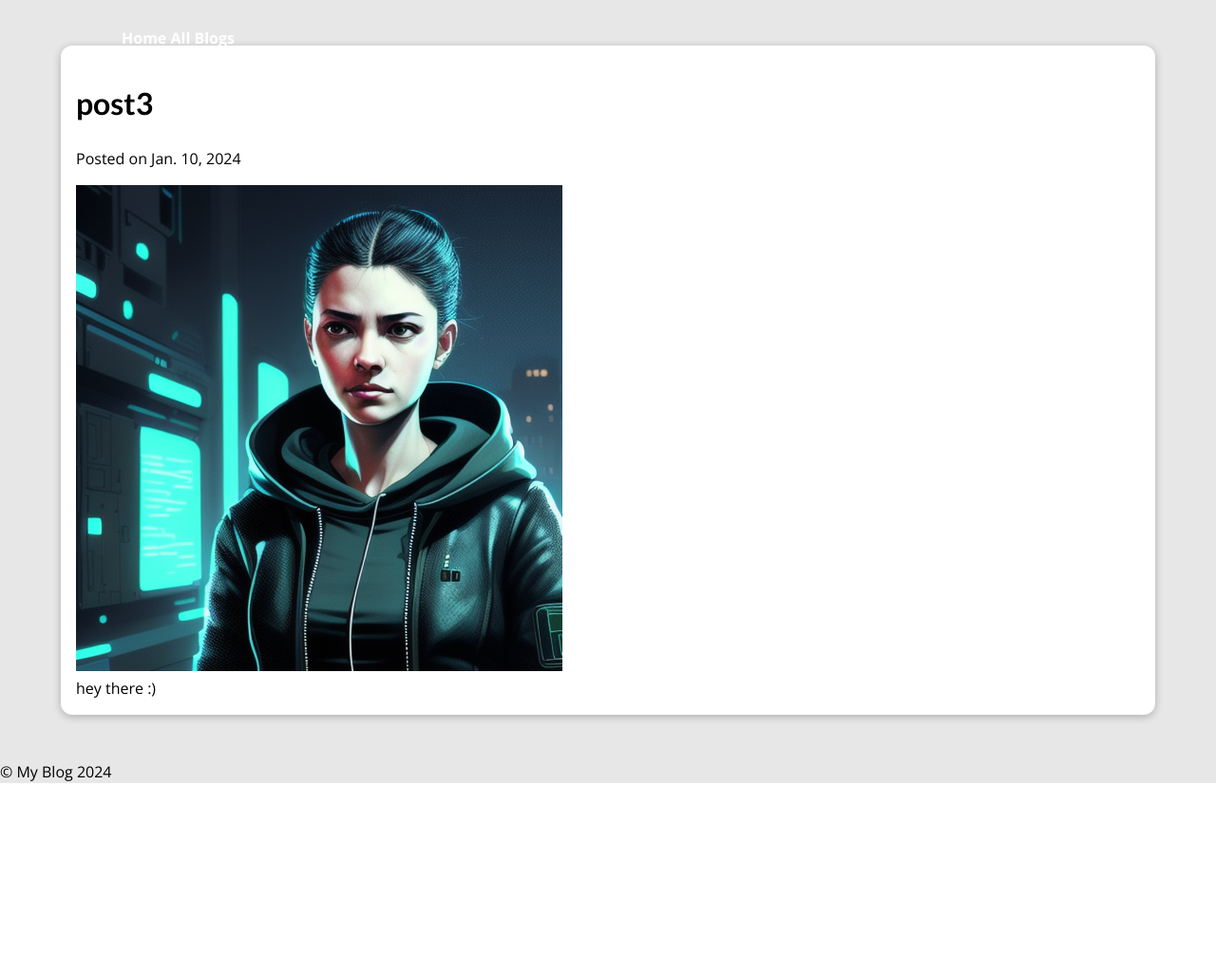
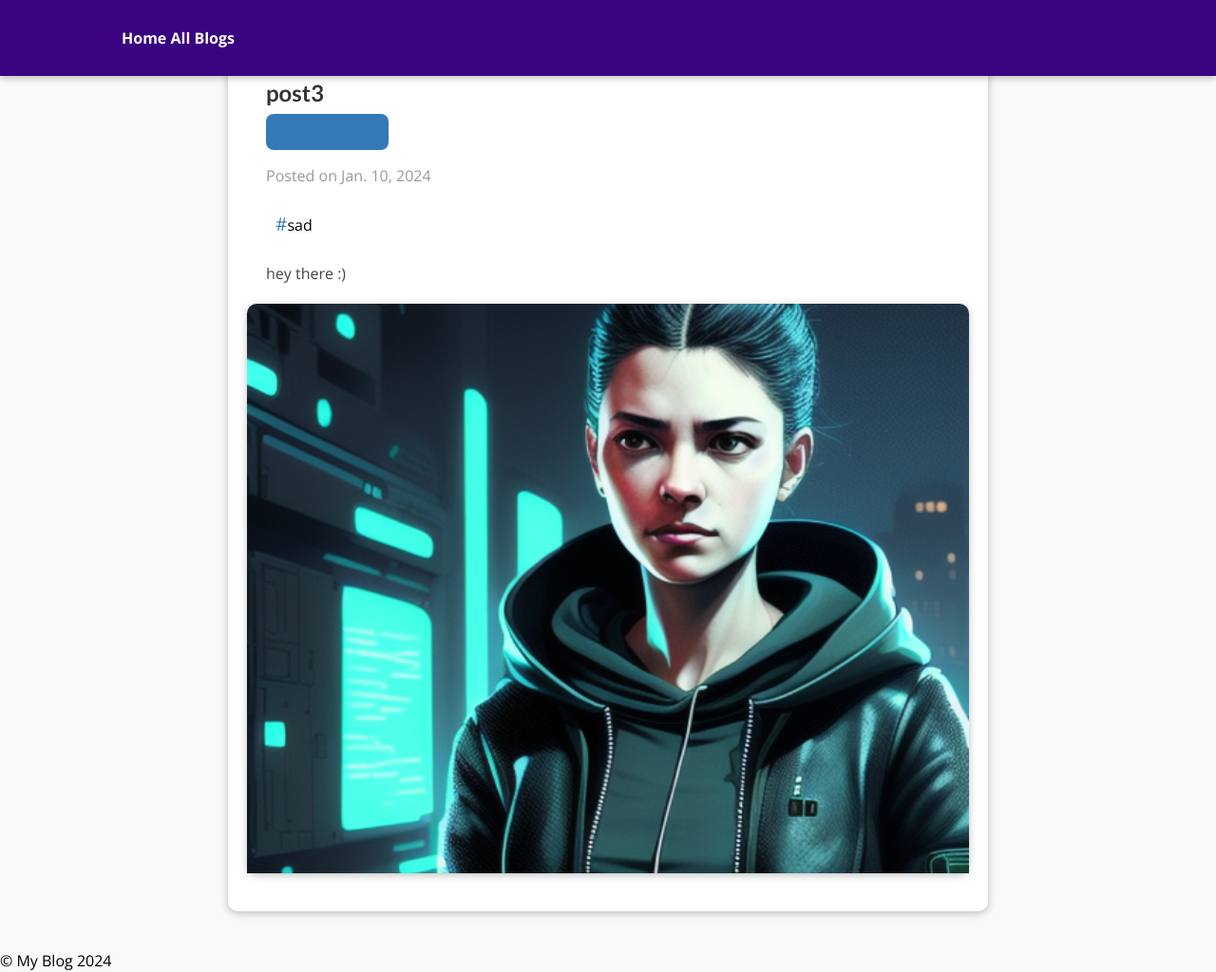
Before and after one commit to artmiss-gns/django-course, a Django app: a page that uses project-building-blog/personal_blog/blog/templates/blog/single_blog.html in a window 1280 px wide. Shown: the whole page at 95% size. Before the commit the page ends 825 px from the top, so only its background shows below. Run offline with Django 4.2, Linux system fonts and the light colour scheme; data comes from the database, SQL or seed files in the repository.

Commit message:
project/personal-blog : fixed and updated the css files

```diff
--- a/project-building-blog/personal_blog/blog/models.py
+++ b/project-building-blog/personal_blog/blog/models.py
@@ -20,9 +20,9 @@
     excerpt = models.CharField(max_length=64)
     image_name = models.CharField(max_length=16 ,null=True) # ! This can be implemented better later
     date = models.DateField(null=False)
-    slug = models.SlugField()
+    slug = models.SlugField(unique=True, db_index=True)
     content = models.TextField(null=True)
-    author = models.ForeignKey(Author, on_delete=models.CASCADE)
+    author = models.ForeignKey(Author, on_delete=models.CASCADE, related_name='posts')
     tag = models.ManyToManyField(Tag, blank=True)
 
 
--- a/project-building-blog/personal_blog/blog/static/blog/post.css
+++ b/project-building-blog/personal_blog/blog/static/blog/post.css
@@ -1,45 +1,92 @@
-/* Post Styles */
-
 .post {
   display: flex;
   flex-direction: column;
   align-items: center;
   text-align: center;
+  padding: 2rem;
+  border-bottom: 1px solid #eee;
 }
 
-.post a {
+.post-image {
+  width: 15rem;
+  height: 15rem;
+  object-fit: cover;
+  border-radius: 5px;
+  margin-bottom: 1rem;
+  box-shadow: 0 2px 8px rgba(0, 0, 0, 0.25);
+}
+
+.post-image:hover {
+  transform: scale(1.05);
+  box-shadow: 0 4px 12px rgba(0, 0, 0, 0.5);
+}
+
+.post-page a {
   text-decoration: none;
   color: black;
   transition: all 0.2s ease;
-  padding: 1rem;
+  padding: 0.5rem 1rem;
+  border-radius: 0.5rem;
+  background-color: #337ab7;
+  color: #fff;
 }
 
-.post a:hover,
-.post a:active {
+.post-page a:hover,
+.post-page a:active {
   transform: scale(1.1);
-  background-color: #390281;
-  color: white;
+  background-color: #23527c;
+  box-shadow: 0 2px 8px rgba(0, 0, 0, 0.25);
 }
 
-.post img {
-  width: 5rem;
-  height: 5rem;
-  object-fit: cover;
-  border-radius: 50%;
+.post-page h3 {
+  margin: 0.25rem 0;
+  font-size: 1.25rem;
 }
 
-.post h3 {
-  margin: 0.25rem 0;
-}
-
-.post time {
+.post-page time {
   color: #666666;
   margin: 0.25rem;
   font-style: italic;
   font-size: 0.85rem;
 }
 
-.post:hover time,
-.post:active time {
-  color: white;
+.post-page:hover time,
+.post-page:active time {
+  color: #fff;
 }
+
+.post-page:hover,
+.post-page:active {
+  box-shadow: 0 2px 8px rgba(0, 0, 0, 0.25);
+}
+
+
+#tag {
+  margin: 20px 0;
+}
+
+#tag h2 {
+  margin-top: 0;
+}
+
+#tag ul {
+  list-style: none;
+  padding: 0;
+  margin: 0;
+}
+
+#tag li {
+  display: inline-block;
+  margin: 5px 10px;
+}
+
+#tag li::before {
+  content: '#';
+  font-size: 1.2rem;
+  color: #337ab7;
+}
+
+#tag li:hover {
+  color: #23527c;
+  text-decoration: underline;
+}
--- a/project-building-blog/personal_blog/blog/static/blog/post_detail.css
+++ b/project-building-blog/personal_blog/blog/static/blog/post_detail.css
@@ -1,64 +1,119 @@
 /* Post Detail Styles */
 
 body {
-  background-color: #e7e7e7;
+  background-color: #f9f9f9;
 }
 
-#main-navigation {
+.nav-bar {
   background-color: #390281;
   box-shadow: 0 2px 8px rgba(0, 0, 0, 0.25);
 }
 
-#summary {
-  margin: 8rem auto 3rem auto;
-  padding: 2rem;
-  width: 90%;
-  max-width: 90rem;
-  border-radius: 16px;
-  background-color: #5706c0;
-  position: relative;
+.post-page {
+  margin: 40px auto;
+  padding: 20px;
+  width: 80%;
+  max-width: 800px;
+  background-color: #fff;
+  border-radius: 10px;
   box-shadow: 0 2px 8px rgba(0, 0, 0, 0.25);
-  height: 22rem;
 }
 
-#summary h2 {
-  color: white;
-  font-size: 4.5rem;
+.post-page h1 {
+  font-size: 24px;
+  font-weight: bold;
+  margin-bottom: 10px;
+  color: #333;
 }
 
-#summary article {
-  position: absolute;
-  top: 2rem;
-  right: 3rem;
-  padding: 1rem 2rem;
-  border-radius: 12px;
-  text-align: right;
-  color: white;
+.post-page h3 {
+  font-size: 18px;
+  margin-bottom: 20px;
+  color: #666;
 }
 
-#summary article img {
-  width: 12rem;
-  height: 12rem;
-  border-radius: 12px;
-  transform: rotateZ(5deg);
-  border: 5px solid white;
-  margin-bottom: 1rem;
+.post-meta {
+  font-size: 16px;
+  color: #999;
+  margin-bottom: 20px;
 }
 
-#summary address {
+.post-content {
+  font-size: 16px;
+  line-height: 1.5;
+  color: #444;
+}
+
+.post-image {
+  width: 100%;
+  height: 250px;
+  object-fit: cover;
+  border-radius: 10px 10px 0 0;
+  margin-bottom: 20px;
+}
+
+.post-image img {
+  width: 100%;
+  height: 100%;
+  object-fit: cover;
+  border-radius: 10px 10px 0 0;
+}
+
+.post-text {
+  padding: 20px;
+}
+
+.post-text h1, .post-text h3 {
+  margin-top: 0;
+}
+
+.post-text p {
+  margin-bottom: 20px;
+}
+
+.post-page article {
+  padding: 20px;
+}
+
+.post-page address {
   font-weight: bold;
 }
 
-#summary time {
+.post-page time {
   font-weight: bold;
 }
 
-main {
-  width: 90%;
-  max-width: 90rem;
-  margin: 3rem auto;
-  background-color: white;
-  padding: 1rem;
-  border-radius: 12px;
+.main {
+  width: 80%;
+  max-width: 800px;
+  margin: 40px auto;
+  background-color: #fff;
+  padding: 20px;
+  border-radius: 10px;
   box-shadow: 0 2px 8px rgba(0, 0, 0, 0.25);
 }
+
+.post-page a {
+  color: #337ab7;
+  text-decoration: none;
+}
+
+.post-page a:hover {
+  color: #23527c;
+}
+
+
+.post-image-container {
+  margin: 20px auto;
+  width: 100%;
+  border-radius: 10px;
+  overflow: hidden;
+  box-shadow: 0 2px 8px rgba(0, 0, 0, 0.25);
+}
+
+.post-image {
+  width: 100%;
+  height: 600px; /* adjust the height to your liking */
+  object-fit: cover;
+  border-radius: 10px;
+}
--- a/project-building-blog/personal_blog/blog/templates/blog/index.html
+++ b/project-building-blog/personal_blog/blog/templates/blog/index.html
@@ -15,7 +15,7 @@
   </nav>
 
   <!-- Main title and image -->
-  <div class="main-title">
+  <div class="hero">
     <img src="{% static "blog/images/main_image.webp" %}" alt="artmiss gns">
     <h1>Artmiss</h1>
   </div>
@@ -24,7 +24,7 @@
   <p>Welcome to my blog, where I share my thoughts on ...</p>
 
   <!-- Last 3 posts section -->
-  <div class="posts">
+  <div class="post-preview">
    {% for post in data %}
     <div class="post">
         <img src="{% static "blog/images/"|add:post.image_name %}" alt={{post.title}} class="circle">
--- a/project-building-blog/personal_blog/blog/templates/blog/single_blog.html
+++ b/project-building-blog/personal_blog/blog/templates/blog/single_blog.html
@@ -15,13 +15,29 @@
     <nav>
         {% include "extras/navigation_bar.html" %}
     </nav>
-
+    <div>
+    </div>
     <div class="post-page">
+        <div class="post-text">
           <h1>{{ post.title }}</h1>
+          <h3>
+            <a href="mailto:{{ post.author.email_add }}">{{ post.author }}</a>
+          </h3>
           <p class="post-meta">Posted on {{ post.date }}</p>
-        <img src="{% static "blog/images/"|add:post.image_name %}" alt="{{ post.title }}" class="post-image">
+            <div id='tag'>
+                <ul>
+                    {% for tag in tags %}
+                        <li>{{ tag }}</li>
+                    {% endfor %}
+                </ul>
+            </div>
           <div class="post-content">
             {{ post.content|safe }}
           </div>
         </div>
+        <div class="post-image">
+          <img src="{% static "blog/images/"|add:post.image_name %}" alt="{{ post.title }}">
+        </div>
+    </div>
+
 {% endblock  %}
--- a/project-building-blog/personal_blog/blog/views.py
+++ b/project-building-blog/personal_blog/blog/views.py
@@ -28,6 +28,7 @@
     post = Post.objects.get(slug=slug)
     context = {
         'post':post,
+        'tags': post.tag.all(),
     }
     return render(
         request, 'blog/single_blog.html', context=context,
```
Also changed, not shown: project-building-blog/personal_blog/blog/static/blog/all_posts.css (+51 -22 lines), project-building-blog/personal_blog/blog/templates/blog/blogs.html (+20 -14 lines). Lines whose indentation alone changed are shown as unchanged.
